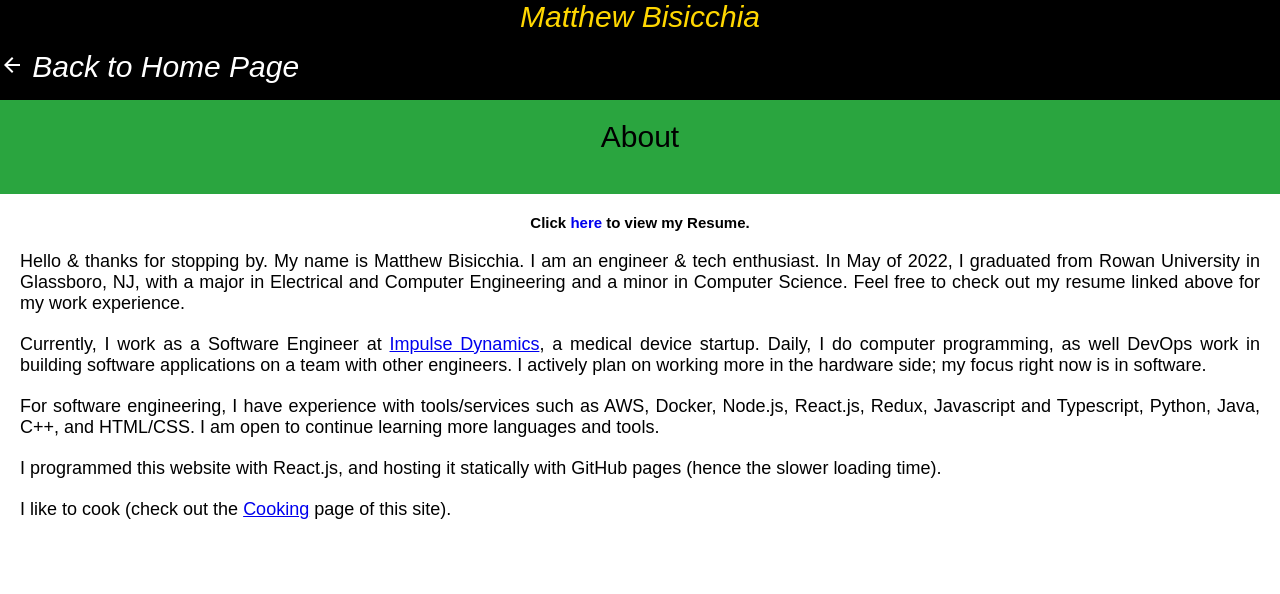
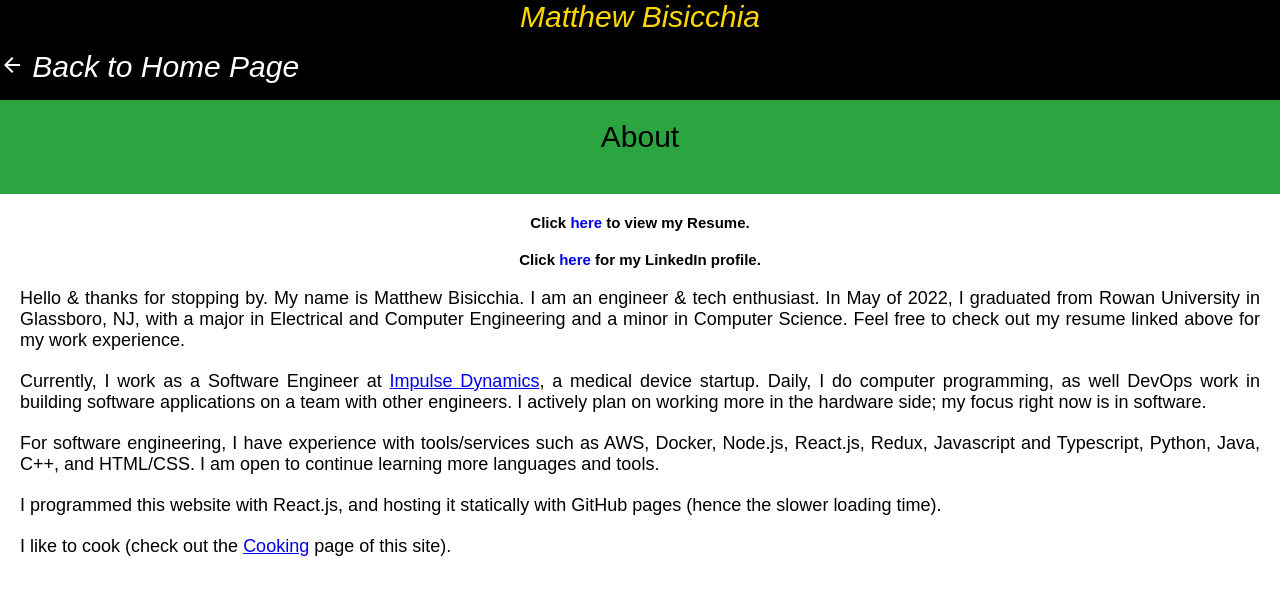
Before and after one commit to MatthewBisicchia/matthews_website, a React (Create React App) app: page /#/about in a window 1280 px wide. Shown: the top 594 px of the page. Built offline with nearby package versions, Linux system fonts and the light colour scheme.

Commit message:
Add LinkedIn profile link to About page

```diff
--- a/src/components/AboutPage.js
+++ b/src/components/AboutPage.js
@@ -16,6 +16,8 @@ const AboutPage = () => {
             {/* <img src={matthew} id={styles.picture} /> */}
 
             <div style={{ fontSize: '15px', fontFamily: 'Arial', margin: '20px', fontWeight: 'bold', textAlign: 'center' }}> Click <a className={styles.link} href={resumePDF} without rel="noopener noreferrer" target="_blank"> here </a> to view my Resume.</div>
+
+            <div style={{ fontSize: '15px', fontFamily: 'Arial', margin: '20px', fontWeight: 'bold', textAlign: 'center' }}> Click <a className={styles.link} href='https://www.linkedin.com/in/matthew-bisicchia-72339919b/'>here</a> for my LinkedIn profile.</div>
 
             <div className={styles.writing}>
 
```
